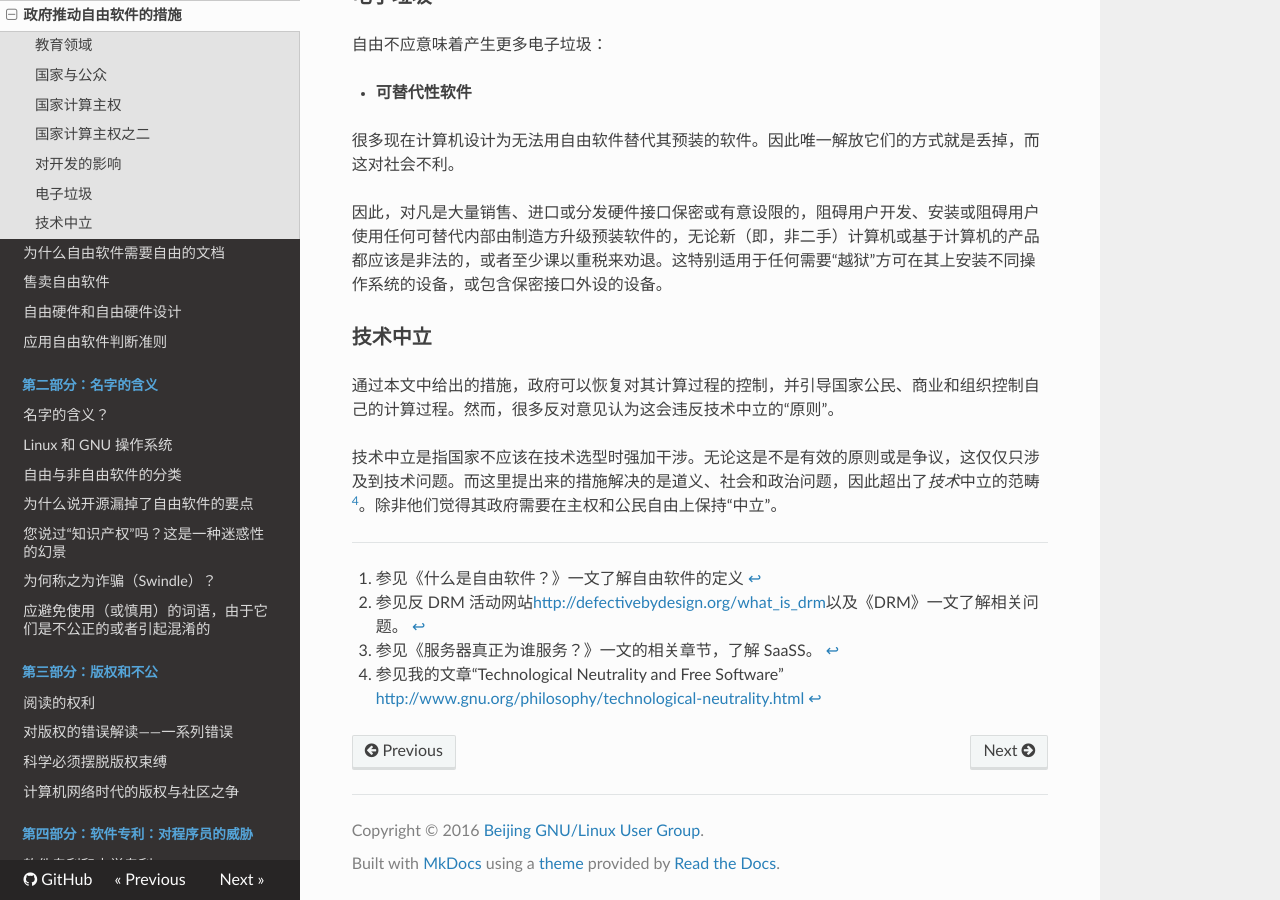
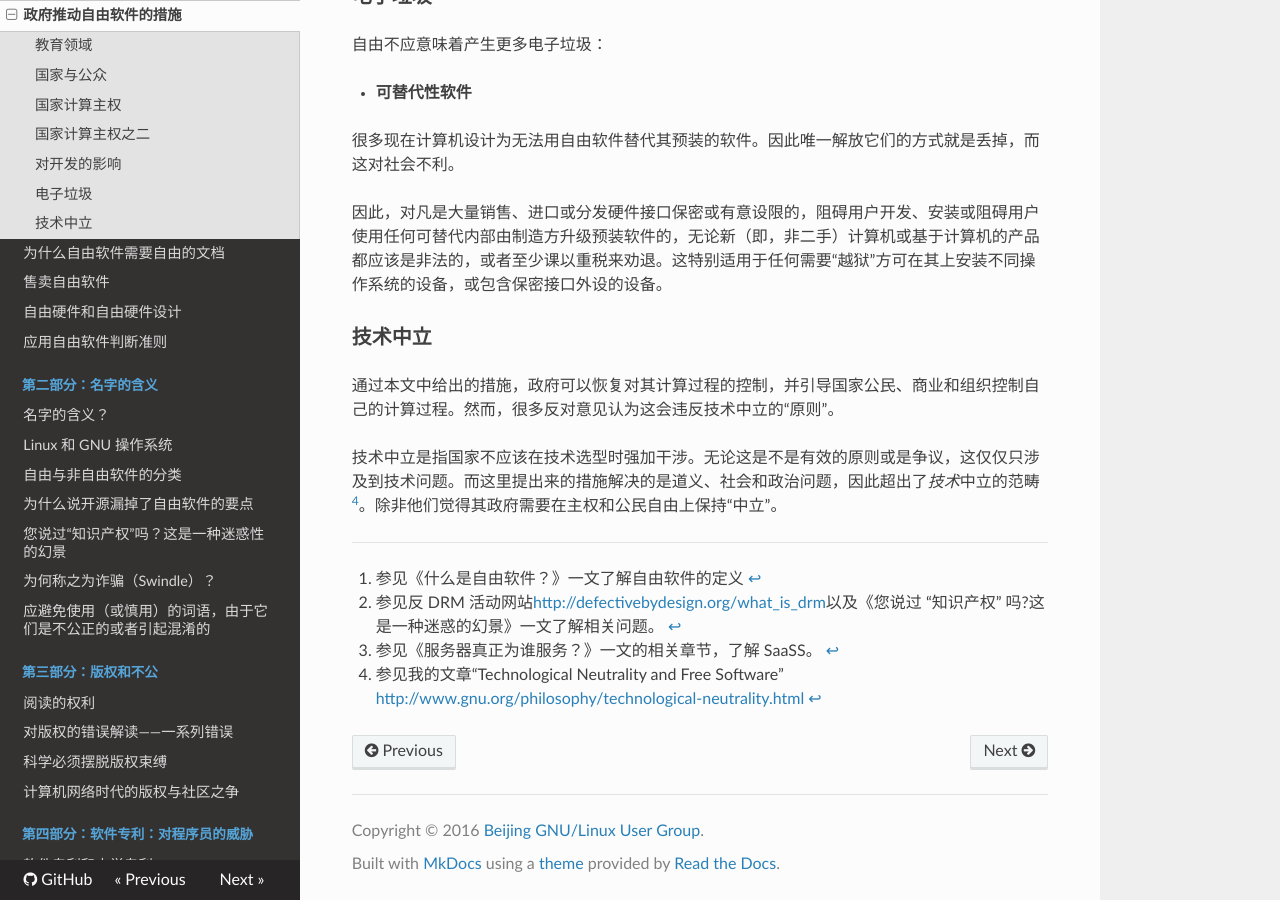
Before and after one commit to beijinglug/fsfs-zh, an MkDocs documentation site: the page built from docs/government-free-software.md, in a window 1280 px wide and 900 px high, scrolled down 3160 px. Built offline with MkDocs 1.6.1, drawn with Linux system fonts in a browser that asks for light colours; nearby versions of some CDN libraries; old or Windows-style settings are respelled for this version of MkDocs.

Commit message:
detail proofread government-free-software

```diff
--- a/docs/government-free-software.md
+++ b/docs/government-free-software.md
@@ -107,7 +107,7 @@
 
 [^gov-1]: 参见《什么是自由软件？》一文了解自由软件的定义
 
-[^gov-2]: 参见反 DRM 活动网站[http://defectivebydesign.org/what_is_drm](http://defectivebydesign.org/what_is_drm)以及《DRM》一文了解相关问题。
+[^gov-2]: 参见反 DRM 活动网站[http://defectivebydesign.org/what_is_drm](http://defectivebydesign.org/what_is_drm)以及《您说过 “知识产权” 吗?这是一种迷惑的幻景》一文了解相关问题。
 
 [^gov-3]: 参见《服务器真正为谁服务？》一文的相关章节，了解 SaaSS。
 
```
